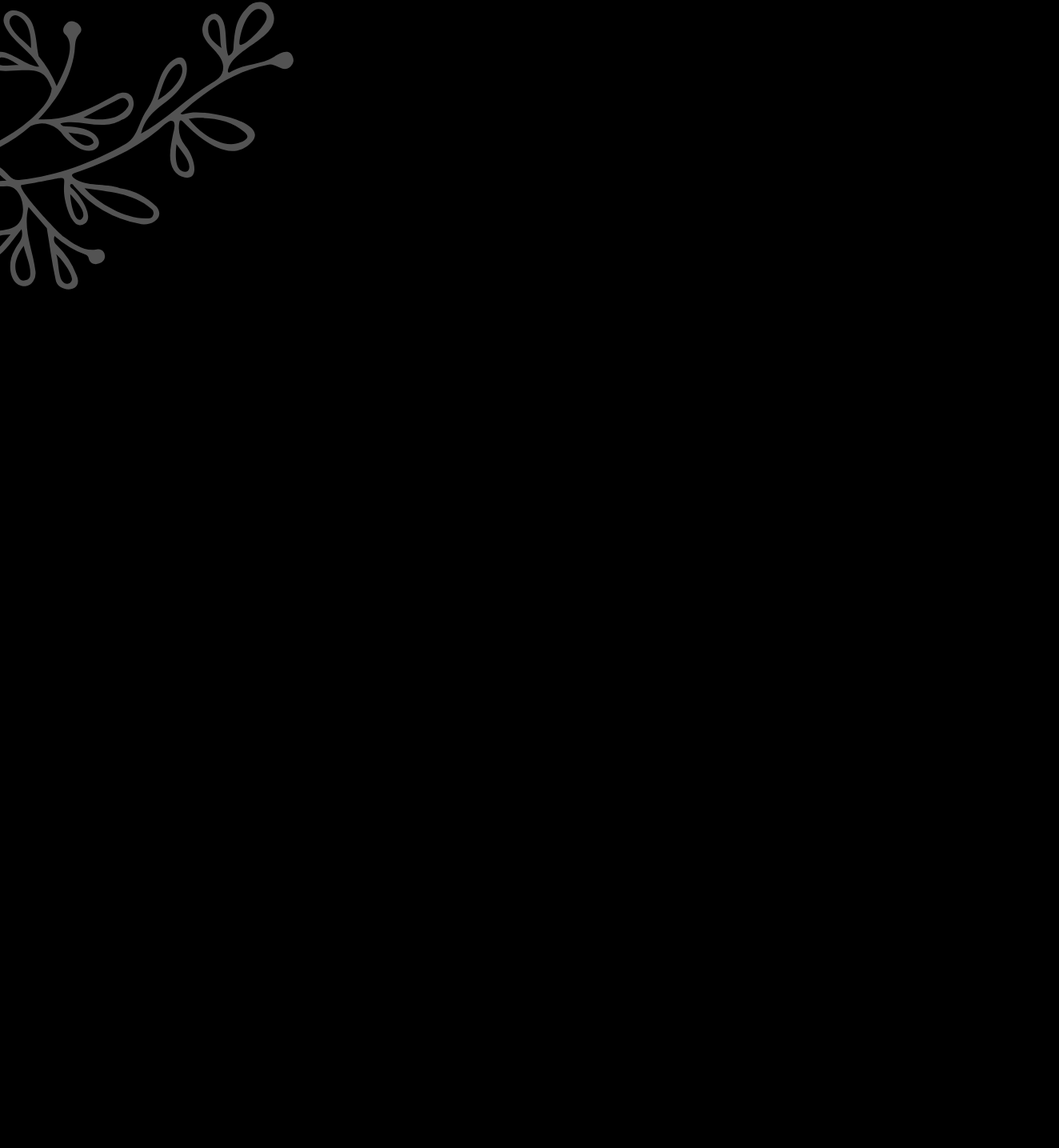
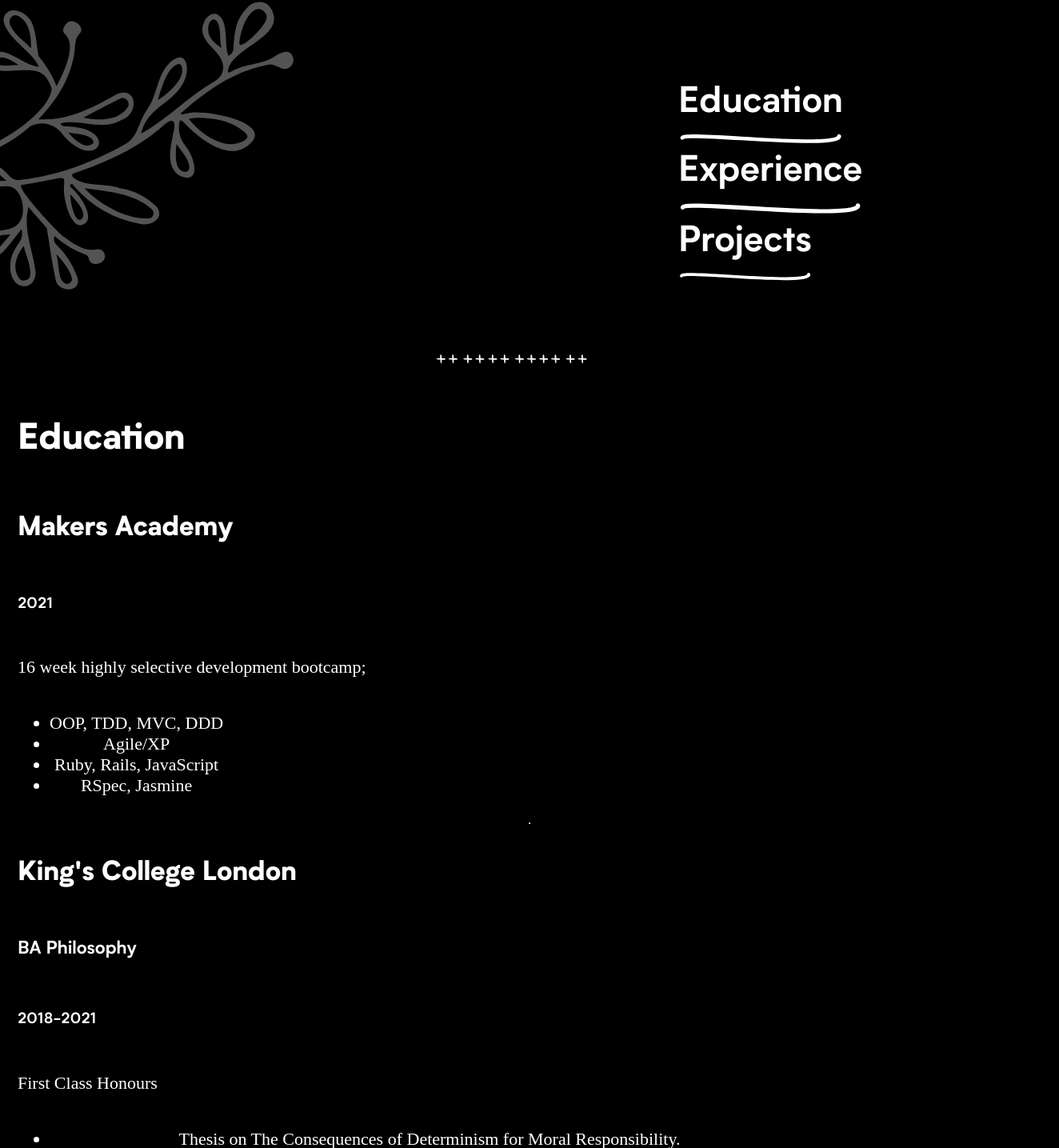
Before and after one commit to arthurfincham/react-portfolio, a React (Create React App) app: page / in a window 1280 px wide. Shown: the part 364-1799 px from the top of the page at 80% size, 1324 px wide, since content can reach past the window. Before the commit the page ends 863 px from the top, so only its background shows below. Built offline with nearby package versions, Linux system fonts and the light colour scheme; a web font is replaced by a local one.

Commit message:
extract from App.js into components

```diff
--- a/src/App.css
+++ b/src/App.css
@@ -1,7 +1,7 @@
 .App {
   text-align: center;
   background-color: #000000;
-  /* animation: name-of-animation 4s; */
+  color: white;
 }
 
 .Welcome-page {
@@ -61,6 +61,38 @@
   filter: invert(0.5) sepia(1) saturate(5) hue-rotate(175deg);
 }
 
+.White-line {
+  max-width: 100%;
+  max-height: 100%;
+  margin: 0;
+  margin-bottom: 0.2em;
+  margin-top: 0.2em;
+  padding: 0;
+  display: block;
+}
+
+.anchor-box {
+  position: absolute;
+  width: 16ch;
+  bottom: 10vh;
+  right: 20vw;
+  display: flex;
+  flex-direction: column;
+  align-items: flex-start;
+}
+
+.anchor-container {
+  text-align: left;
+  width: auto;
+}
+
+.anchor {
+  font-family: 'Biotif-Bold';
+  color: white;
+  font-size: 2em;
+  text-decoration: none;
+}
+
 @keyframes name-of-animation {
   0% {
     opacity: 0;
@@ -69,3 +101,11 @@
     opacity: 1;
   }
 }
+
+.section-box {
+  width: 100vw;
+  display: flex;
+  flex-direction: column;
+  align-items: flex-start;
+  padding: 1em;
+}
--- a/src/App.js
+++ b/src/App.js
@@ -1,25 +1,44 @@
 import plant from './svgs/nounPlant.svg';
-import gitLogo from './svgs/githubLogo.svg';
-import linkLogo from './svgs/linkedinLogo.svg';
+import AnchorLinks from './components/AnchorLinks';
+import plusLine from './svgs/plusDivider.svg';
+import IconLinks from './components/IconLinks';
 import './App.css';
 
 function App() {
   return (
     <div className="App">
       <div className="Welcome-page">
-        <header className="App-header">
-          <a className="logo-link" target="blank" href="https://github.com/arthurfincham">
-            <img src={gitLogo} className="dev-link-icon" alt="logo" />
-          </a>
-          <a className="logo-link" target="blank" href="https://www.linkedin.com/in/arthurfincham/">
-            <img src={linkLogo} className="dev-link-icon" alt="logo" />
-          </a>
-        </header>
+        <IconLinks />
         <div className="Welcome-text">
           <h6>hello, i am</h6>
           <h1>arthur</h1>
         </div>
         <img src={plant} className="App-logo" alt="logo" />
+        <AnchorLinks />
+      </div>
+      <img src={plusLine} className="Plus-line" alt="logo" />
+      <div class="section-box" id="Education">
+        <h1>Education</h1>
+        <h2>Makers Academy</h2>
+        <h5 class="">2021</h5>
+        <p class="">16 week highly selective development bootcamp;</p>
+        <ul>
+          <li class="">OOP, TDD, MVC, DDD</li>
+          <li class="">Agile/XP</li>
+          <li class="">Ruby, Rails, JavaScript</li>
+          <li class="">RSpec, Jasmine</li>
+        </ul>
+        <hr class="" />
+        <h2>King's College London</h2>
+        <h4>BA Philosophy</h4>
+        <h5 class="">2018-2021</h5>
+        <p class="">First Class Honours</p>
+        <ul>
+          <li class="">Thesis on The Consequences of Determinism for Moral Responsibility.</li>
+          <li class="">Modules in Elementary Logic & Philosophical Logic</li>
+          <li class="">Half of my degree was spent at home due to Covid, which threw me into the deep end of working remotely!</li>
+        </ul>
+        <hr class="" />
       </div>
     </div>
   );
--- /dev/null
+++ b/src/components/AnchorLinks.js
@@ -0,0 +1,26 @@
+import whiteLine from '../svgs/whiteLine.svg';
+
+export default function AnchorLinks() {
+  return (
+    <div className="anchor-box">
+      <div className="anchor-container">
+        <a href="#Education" className="anchor">
+          Education
+        </a>
+        <img src={whiteLine} className="White-line" alt="logo" />
+      </div>
+      <div className="anchor-container">
+        <a href="#Experience" className="anchor">
+          Experience
+        </a>
+        <img src={whiteLine} className="White-line" alt="logo" />
+      </div>
+      <div className="anchor-container">
+        <a href="#Projects" className="anchor">
+          Projects
+        </a>
+        <img src={whiteLine} className="White-line" alt="logo" />
+      </div>
+    </div>
+  );
+}
--- /dev/null
+++ b/src/components/IconLinks.js
@@ -0,0 +1,15 @@
+import gitLogo from '../svgs/githubLogo.svg';
+import linkLogo from '../svgs/linkedinLogo.svg';
+
+export default function IconLinks() {
+  return (
+    <header className="App-header">
+      <a className="logo-link" target="blank" href="https://github.com/arthurfincham">
+        <img src={gitLogo} className="dev-link-icon" alt="logo" />
+      </a>
+      <a className="logo-link" target="blank" href="https://www.linkedin.com/in/arthurfincham/">
+        <img src={linkLogo} className="dev-link-icon" alt="logo" />
+      </a>
+    </header>
+  );
+}
```
Also changed, not shown: src/components/SectionHead.js (added), src/svgs/plusDivider.svg (added), src/svgs/whiteLine.svg (added).
